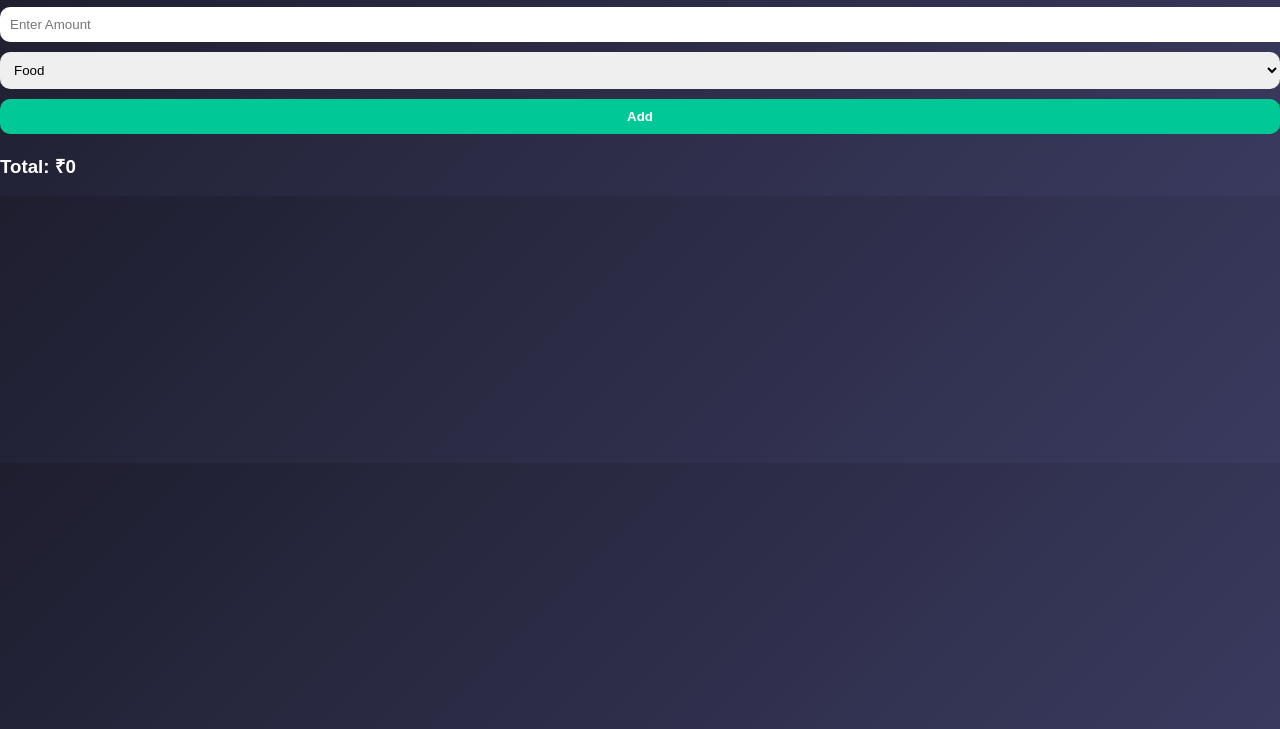
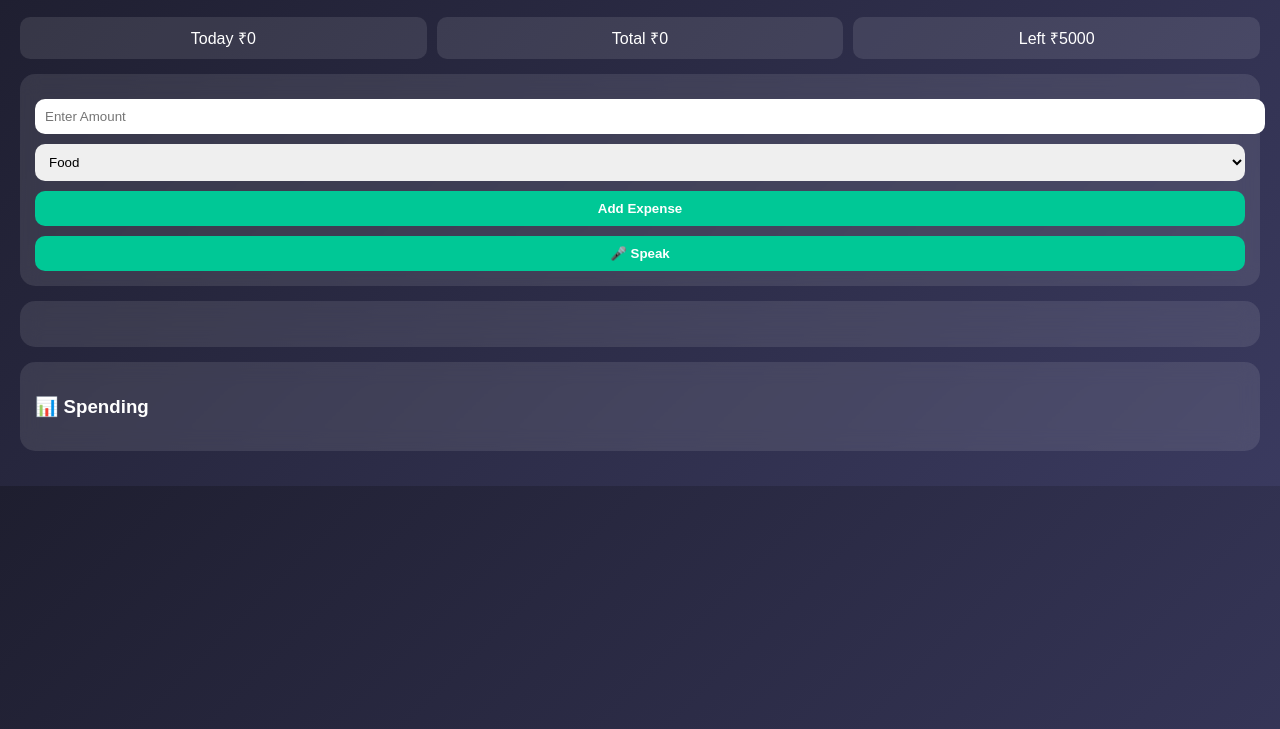
Before and after one commit to Dhruvv911/expanse-tracker-new-, a website: page index.html in a window 1280 px wide. Shown: the part 71-800 px from the top of the page. Drawn offline with Linux system fonts and the light colour scheme.

Commit message:
Update title and enhance expense tracker layout

```diff
--- a/index.html
+++ b/index.html
@@ -1,26 +1,40 @@
 <!DOCTYPE html>
 <html>
 <head>
-  <title>Expense Tracker</title>
+  <title>Expense Tracker Pro</title>
   <link rel="stylesheet" href="style.css">
 </head>
 <body>
 
+<div class="container">
+
   <h2>💰 Expense Tracker</h2>
 
+  <div class="dashboard">
+    <div class="box">Today ₹<span id="today">0</span></div>
+    <div class="box">Total ₹<span id="total">0</span></div>
+    <div class="box">Left ₹<span id="left">5000</span></div>
+  </div>
+
+  <div class="card">
     <input type="number" id="amount" placeholder="Enter Amount">
     <select id="category">
       <option>Food</option>
       <option>Travel</option>
       <option>Recharge</option>
     </select>
-<button onclick="addExpense()">Add</button>
 
-<h3>Total: ₹<span id="total">0</span></h3>
+    <button onclick="addExpense()">Add Expense</button>
+    <button onclick="startVoice()">🎤 Speak</button>
+  </div>
 
+  <div class="card">
     <ul id="list"></ul>
+  </div>
 
-<div id="analytics"></div>
+  <div class="card" id="analytics"></div>
+
+</div>
 
 <script src="script.js"></script>
 </body>
```
Lines whose indentation alone changed are shown as unchanged.
